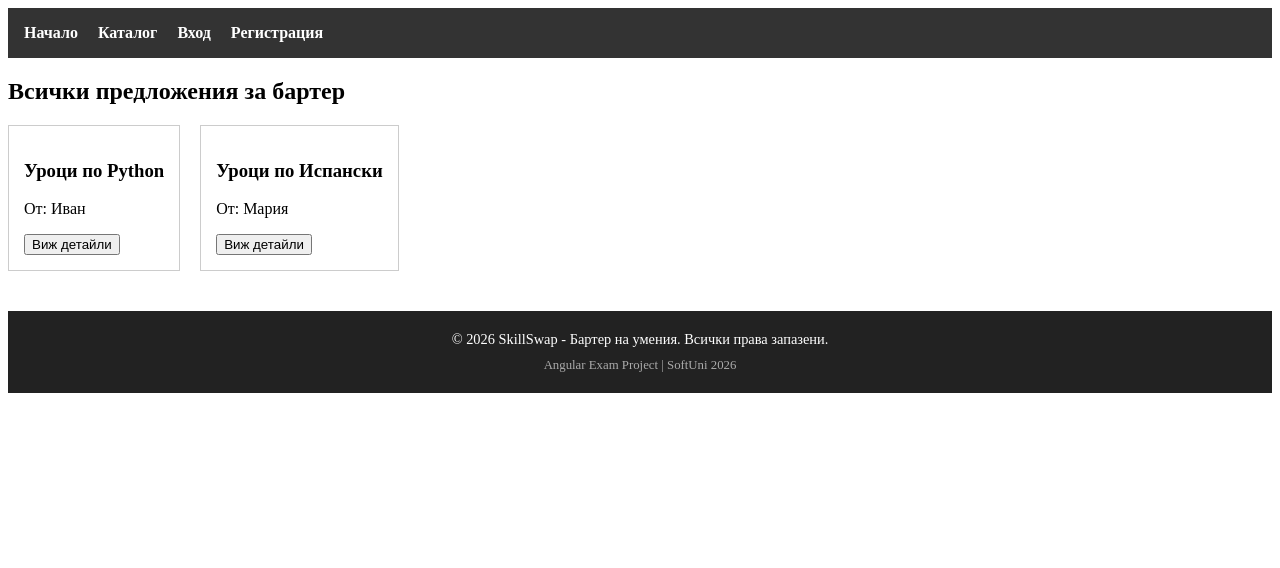
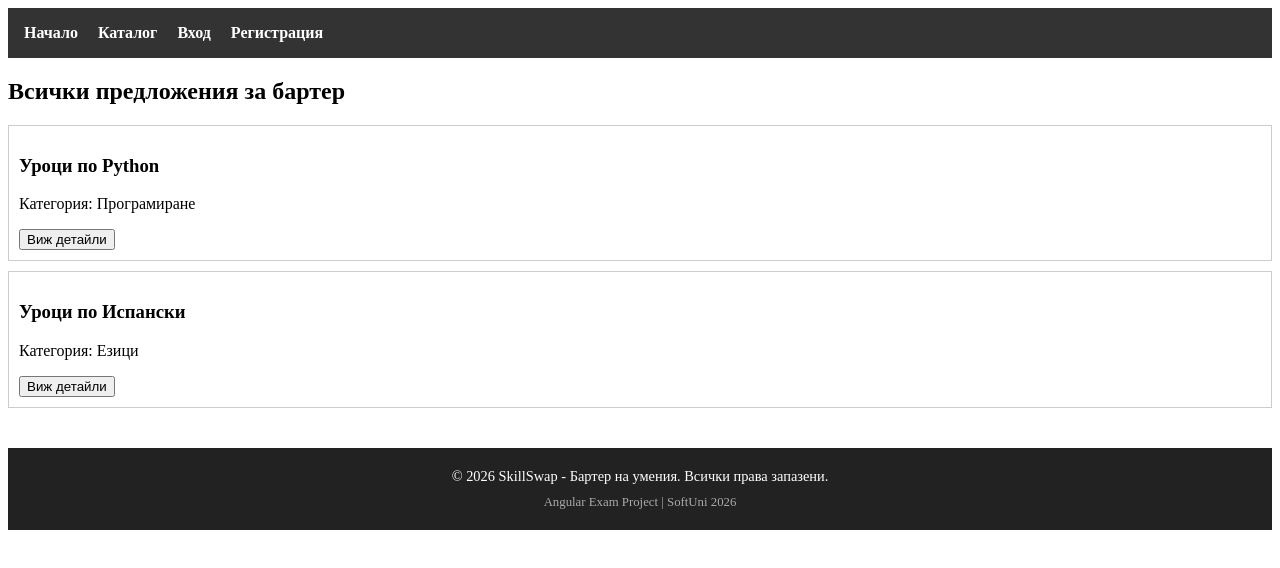
Before and after one commit to victoriabondova/skill-swap, an Angular app: page /catalog in a window 1280 px wide. Shown: the top 568 px of the page. Built offline with nearby package versions, Linux system fonts and the light colour scheme.

Commit message:
Enable routerLink in Home and Catalog components and fix data visualization

```diff
--- a/src/app/features/catalog/catalog.component.html
+++ b/src/app/features/catalog/catalog.component.html
@@ -1,10 +1,11 @@
 <section class="catalog-container">
   <h2>Всички предложения за бартер</h2>
-  <div class="skills-grid" style="display: flex; gap: 20px;">
-    <div *ngFor="let skill of skills" class="skill-card" style="border: 1px solid #ccc; padding: 15px;">
+
+  <div class="skills-grid">
+    <div *ngFor="let skill of skills" class="skill-card" style="border: 1px solid #ccc; margin-bottom: 10px; padding: 10px;">
       <h3>{{ skill.title }}</h3>
-      <p>От: {{ skill.ownerName }}</p>
-      <button>Виж детайли</button>
+      <p>Категория: {{ skill.category }}</p>
+      <button [routerLink]="['/details', skill._id]">Виж детайли</button>
     </div>
   </div>
 </section>
--- a/src/app/features/home/home.component.ts
+++ b/src/app/features/home/home.component.ts
@@ -1,8 +1,10 @@
 import { Component } from '@angular/core';
+import { RouterModule } from '@angular/router';
 
 @Component({
   selector: 'app-home',
-  imports: [],
+  standalone: true,
+  imports: [RouterModule],
   templateUrl: './home.component.html',
   styleUrl: './home.component.css',
 })
```
